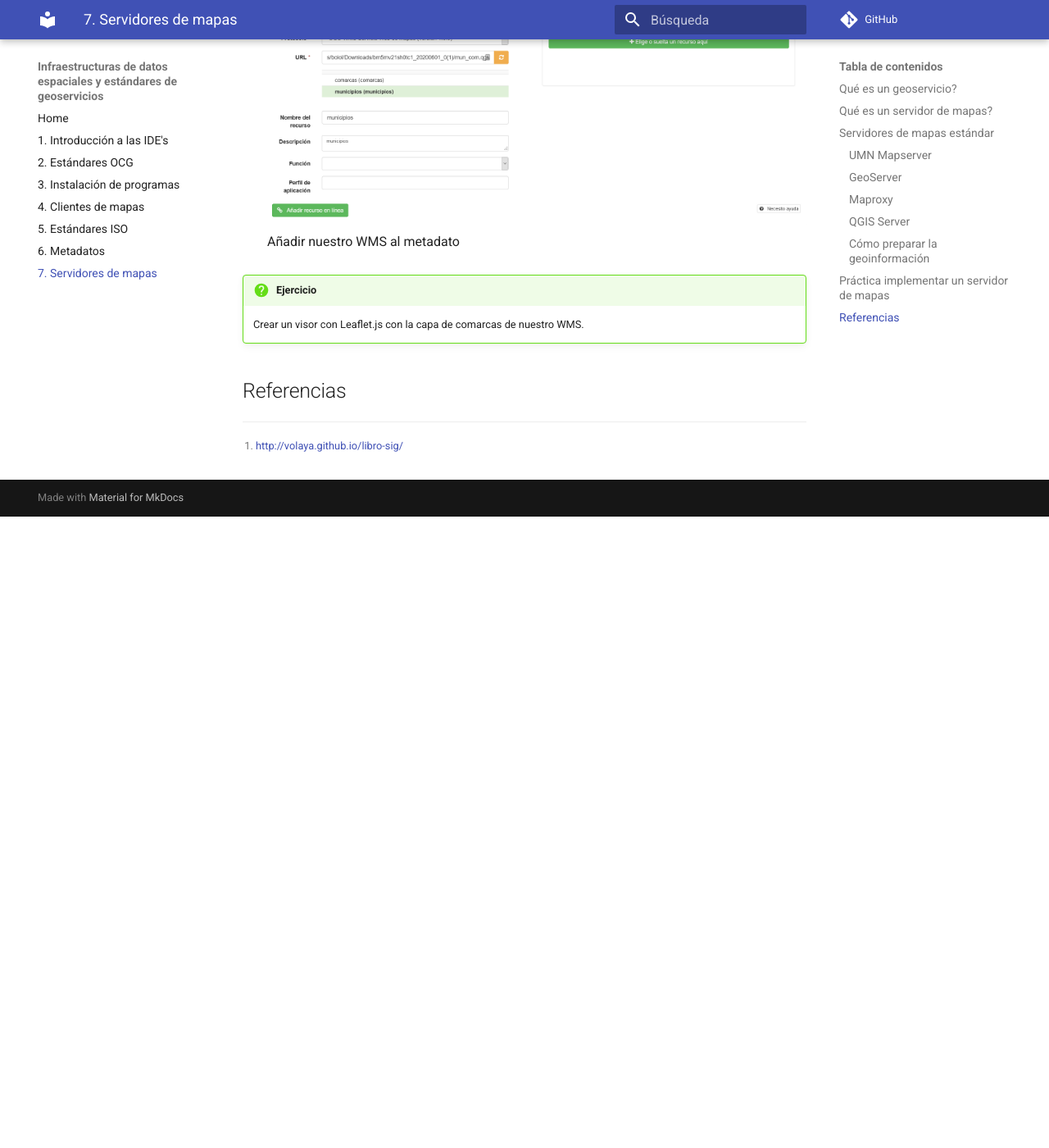
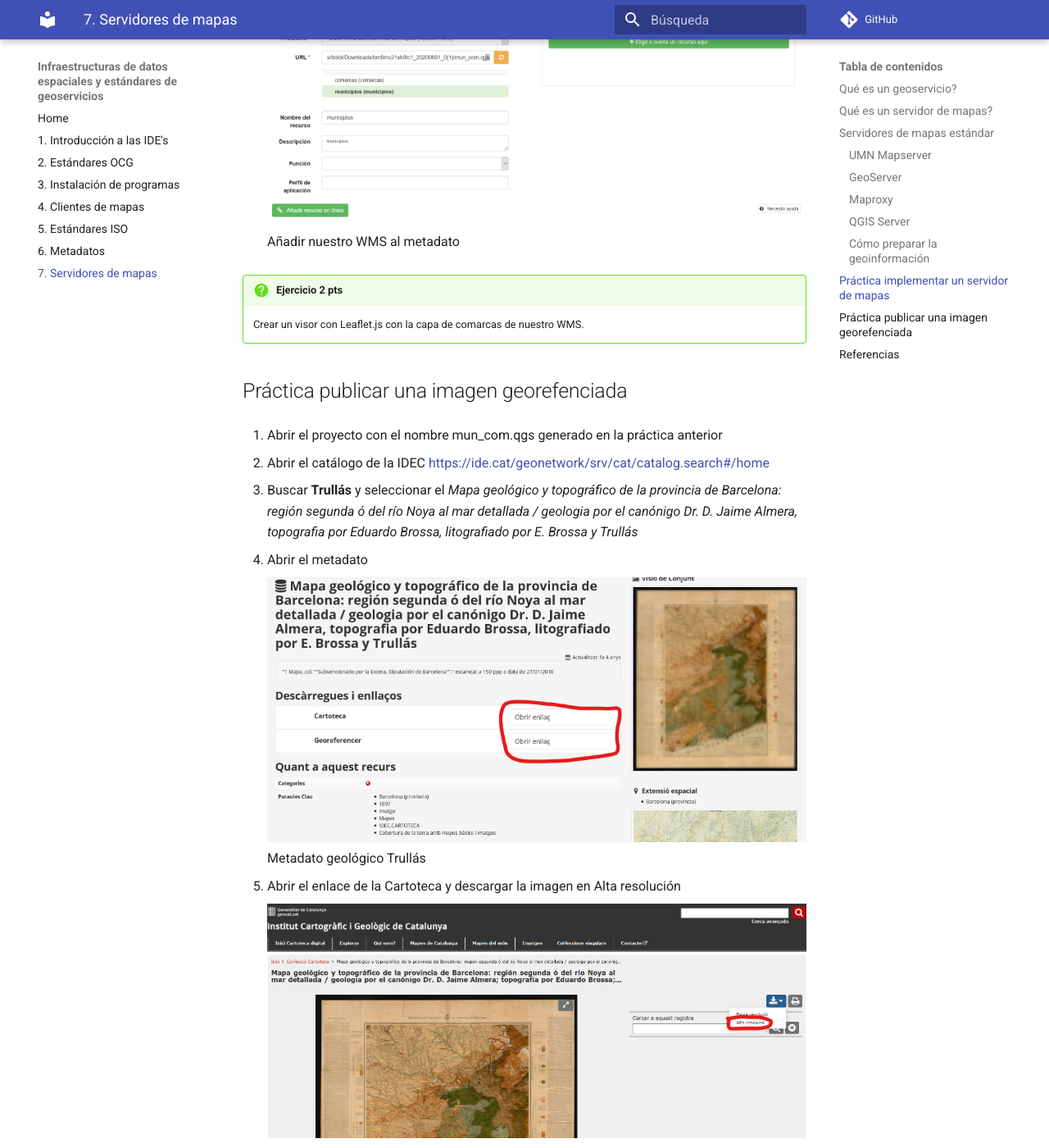
Before and after one commit to gss-mtig/sdis-mgeo, an MkDocs documentation site: the page built from docs/servidores_de_mapa.md, in a window 1280 px wide and 1400 px high, scrolled down 9310 px. Shown: the whole window at 82% size. Built offline with MkDocs 1.6.1 and Material for MkDocs 9.7.7, drawn with Linux system fonts in a browser that asks for light colours; comment, search, counter and statistics services are not loaded; before the commit the page ends 9940 px from its top, so only the background shows below that; some of the changed text lies outside the part shown.

Commit message:
servir imagen georef por WMS

```diff
--- a/docs/servidores_de_mapa.md
+++ b/docs/servidores_de_mapa.md
@@ -169,8 +169,51 @@ Imagen con overview
     ![Añadir nuestro WMS al metadato](img/geonetwork_add_wms.png "Añadir nuestro WMS al metadato")
     Añadir nuestro WMS al metadato
 
-!!! question "Ejercicio"
+!!! question "Ejercicio 2 pts"
     Crear un visor con Leaflet.js con la capa de comarcas de nuestro WMS.
+
+## Práctica publicar una imagen georefenciada
+
+1. Abrir el proyecto con el nombre mun_com.qgs generado en la práctica anterior
+
+2. Abrir el catálogo de la IDEC https://ide.cat/geonetwork/srv/cat/catalog.search#/home
+
+3. Buscar **Trullás** y seleccionar el *Mapa geológico y topográfico de la provincia de Barcelona: región segunda ó del río Noya al mar detallada / geologia por el canónigo Dr. D. Jaime Almera, topografia por Eduardo Brossa, litografiado por E. Brossa y Trullás*
+
+4. Abrir el metadato
+
+    ![Metadato geológico Trullás](img/idec_trullas.png "Metadato geológico Trullás")
+    Metadato geológico Trullás
+
+5. Abrir el enlace de la Cartoteca y descargar la imagen en Alta resolución
+
+    ![Descarga imagen Trullás](img/cartotega_trullas_hdi.png "Descarga imagen Trullás")
+    Descarga imagen Trullás
+
+
+6. Abrir el enlace del Georeferencer y descargar el ESRI World file
+
+    ![Descarga world file Trullás](img/cartoteca_trullas_jgw.png "Descarga world file Trullás")
+    Descarga Descarga world file Trullás
+
+7. Renombrar el archivo world file descargado a **catalunya_2181_full.jgw**
+
+8. Agregar la imagen descargada al proyecto de QGIS y definir el Sistema de coordenadas de la capa como **WGS 84** *(EPSG:4326)*
+
+    ![Definir el SRS de la imagen](img/qgis_definir_srs_trullas.png "Definir el SRS de la imagen")
+    Definir el SRS de la imagen
+
+9. Guardar el proyecto
+
+!!! question "Ejercicio imagen 2 pts"
+    * Agregar la capa de la imagen al visor creado en el ejercicio anterior. (0,5 pt)
+    * Agregar transparencia a la capa (0,5 pt)
+
+    **Extra**
+    Agregar el control de capa de Leaflet https://leafletjs.com/reference-1.7.1.html#control-layers para poder activar y desactivar la capa de la imagen. (1 pt)
+
+    ![Ejemplo resultado ejercicio](img/resultado_ejercicio_wms.png "Ejemplo resultado ejercicio")
+    Ejemplo resultado ejercicio
 
 ## Referencias
 
```
Also changed, not shown: docs/clientes_de_mapa.md (+4 -3 lines), docs/estandares_OCG.md (+6 -6 lines), docs/metadatos.md (+1 -1 lines), docs/img/cartoteca_trullas_jgw.png (added), docs/img/cartotega_trullas_hdi.png (added), docs/img/idec_trullas.png (added), docs/img/qgis_definir_srs_trullas.png (added), docs/img/resultado_ejercicio_wms.png (added).
